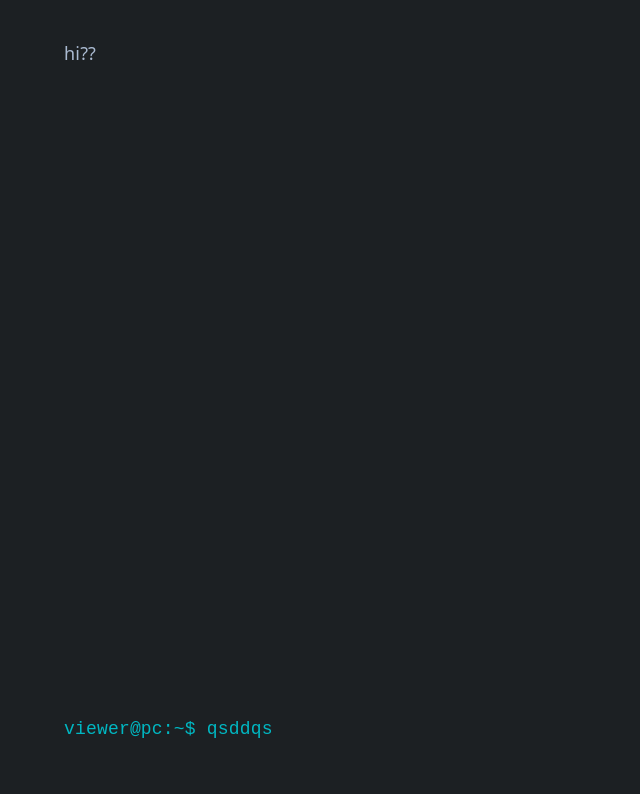
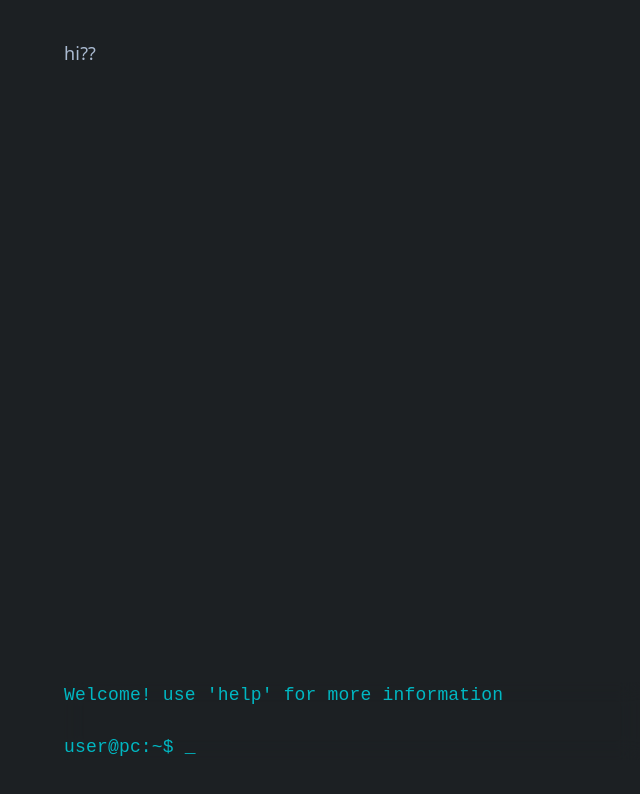
Before and after one commit to LewisVdC/portfolio, a React app: page / in a window 1280 px wide. Shown: the top 794 px of the page, without its empty margins (0-640 px from the left). Built offline with nearby package versions, Linux system fonts and the light colour scheme; the HTML template or start-up script is replaced by a standard one.

Commit message:
simple terminal

```diff
--- a/src/App.jsx
+++ b/src/App.jsx
@@ -1,5 +1,5 @@
 import "./App.css";
-import Terminal from "./components/terminal";
+import Terminal from "./components/Terminal.jsx";
 
 function App() {
   return (
--- a/src/components/terminal.jsx
+++ b/src/components/terminal.jsx
@@ -1,7 +1,73 @@
+import { useEffect, useRef, useState } from "react";
+
 export default function Terminal() {
+  const buffer = "";
+  function handleEnter() {
+    setOutput((prev) => [...prev, "user@pc:~$ " + text]);
+    if (text === "projects") {
+      outputtext("Loading...");
+    } else if (text === "help") {
+      outputtext("available commands");
+      outputtext("'projects'  - list all projects");
+    } else {
+      setOutput((prev) => [
+        ...prev,
+        "'" + text + "' is not recognized as command",
+      ]);
+    }
+    setText("");
+    outputtext("empty");
+  }
+
+  const inputRef = useRef(null);
+  const [text, setText] = useState("");
+  const [output, setOutput] = useState([]);
+
+  function outputtext(text) {
+    if (text === "empty") {
+      setOutput((prev) => [...prev, "\u00A0"]);
+    } else {
+      setOutput((prev) => [...prev, text]);
+    }
+  }
+
+  useEffect(() => {
+    const focusInput = () => inputRef.current?.focus();
+
+    focusInput();
+    window.addEventListener("click", focusInput);
+
+    return () => {
+      window.removeEventListener("click", focusInput);
+      outputtext("Welcome! use 'help' for more information");
+      outputtext("empty");
+    };
+  }, []);
+
   return (
-    <div>
-      <p>viewer@pc:~$ qsddqs</p>
+    <div id="terminaltext">
+      <div id="typing">
+        <input
+          id="hiddeninput"
+          autoComplete="off"
+          onChange={(e) => setText(e.target.value)}
+          value={text}
+          ref={inputRef}
+          onKeyDown={(e) => {
+            if (e.key === "Enter") {
+              handleEnter();
+            }
+          }}
+        ></input>
+      </div>
+      <div className="output">
+        {output.map((line, i) => (
+          <div key={i}>{line}</div>
+        ))}
+      </div>
+      <p className="nomargin">
+        user@pc:~$ <span id="textinput">{text}_</span>
+      </p>
     </div>
   );
 }
--- a/src/index.css
+++ b/src/index.css
@@ -70,3 +70,20 @@ div#top {
   position: absolute;
   top: 5%;
 }
+#hiddeninput {
+  position: absolute;
+  opacity: 0;
+  pointer-events: none;
+  height: 0;
+  width: 0;
+}
+div#terminaltext {
+  display: flex;
+  flex-direction: column;
+}
+.nomargin {
+  margin: 0;
+}
+div#terminal {
+  backdrop-filter: blur(10px);
+}
--- a/vite.config.js
+++ b/vite.config.js
@@ -4,5 +4,10 @@ import react from "@vitejs/plugin-react";
 // https://vite.dev/config/
 export default defineConfig({
   plugins: [react()],
-  base: "/portfolio/",
+  //base: "/portfolio/",
+  server: {
+    watch: {
+      usePolling: true,
+    },
+  },
 });
```
